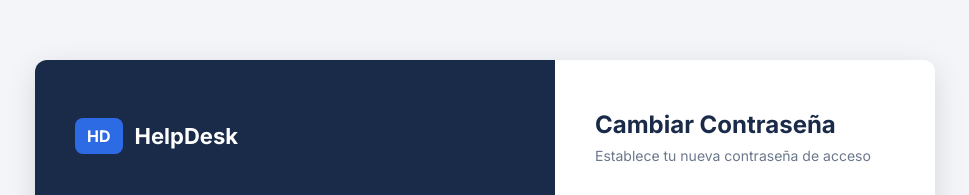
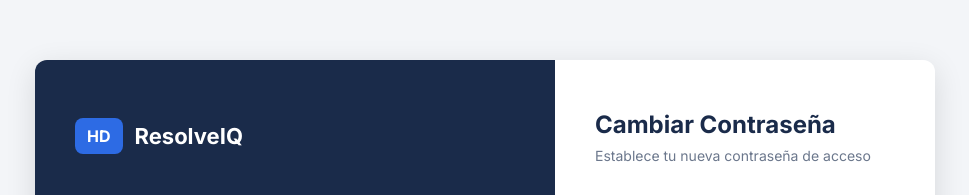
Before and after one commit to ercik2/resolveiq, a React (Create React App) app in the folder helpdesk-frontend/: page /cambiar-password in a window 1280 px wide. Shown: the part 143-338 px from the top of the page, without its empty margins (155-1124 px from the left). Built offline with nearby package versions, Linux system fonts and the light colour scheme.

Commit message:
Cambio a ResolveIQ

```diff
--- a/helpdesk-frontend/src/paginas/CambiarPassword.js
+++ b/helpdesk-frontend/src/paginas/CambiarPassword.js
@@ -42,7 +42,7 @@ const CambiarPassword = () => {
                 <div style={estilos.panelIzquierdo}>
                     <div style={estilos.logoContenedor}>
                         <span style={estilos.logoIcono}>HD</span>
-                        <span style={estilos.logoTexto}>HelpDesk</span>
+                        <span style={estilos.logoTexto}>ResolveIQ</span>
                     </div>
                     <h2 style={estilos.panelTitulo}>Bienvenido/a, {usuario?.nombre}</h2>
                     <p style={estilos.panelSubtitulo}>Por seguridad, debes cambiar tu contraseña antes de continuar.</p>
--- a/helpdesk-frontend/src/paginas/Layouts.js
+++ b/helpdesk-frontend/src/paginas/Layouts.js
@@ -29,7 +29,7 @@ const Layouts = ({ children }) => {
             <div className={`sidebar ${menuAbierto ? 'sidebar-abierto' : ''}`}>
                 <div className="sidebar-logo">
                     <span className="logo-icono">HD</span>
-                    <span className="logo-texto">HelpDesk</span>
+                    <span className="logo-texto">ResolveIQ</span>
                 </div>
 
                 <nav className="sidebar-nav">
@@ -59,7 +59,7 @@ const Layouts = ({ children }) => {
                 <button className="hamburguesa" onClick={() => setMenuAbierto(!menuAbierto)}>☰</button>
                 <div style={{ display: 'flex', alignItems: 'center', gap: '8px' }}>
                     <span className="logo-icono">HD</span>
-                    <span style={{ fontWeight: 'bold', color: '#1A2B4A' }}>HelpDesk</span>
+                    <span style={{ fontWeight: 'bold', color: '#1A2B4A' }}>ResolveIQ</span>
                 </div>
                 <div className="avatar">{iniciales}</div>
             </div>
--- a/helpdesk-frontend/src/paginas/Login.js
+++ b/helpdesk-frontend/src/paginas/Login.js
@@ -31,7 +31,7 @@ const Login = () => {
                 <div style={estilos.panelIzquierdo}>
                     <div style={estilos.logoContenedor}>
                         <span style={estilos.logoIcono}>HD</span>
-                        <span style={estilos.logoTexto}>HelpDesk</span>
+                        <span style={estilos.logoTexto}>ResolveIQ</span>
                     </div>
                     <h2 style={estilos.panelTitulo}>Gestiona incidencias de forma eficiente</h2>
                     <p style={estilos.panelSubtitulo}>Plataforma centralizada para el seguimiento y resolución de tickets de soporte.</p>
```
